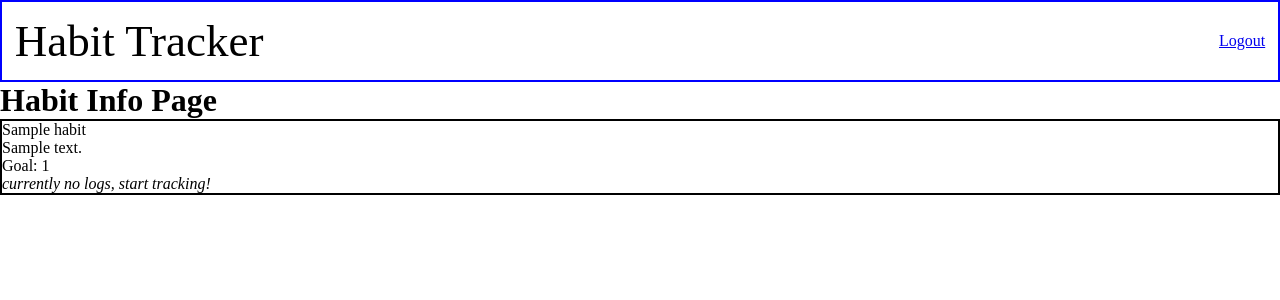
After one commit to momentum-team-7/django-habit-tracker-drehan7, a Django app: page /home/habit_info/1/ in a window 1280 px wide. The commit adds this page. Shown: the top 300 px of the page. Run offline with Django 3.2, Linux system fonts and the light colour scheme; a user stored in the database is signed in; tables that the repository leaves empty hold one stand-in row (values such as "Sample post"); data that the repository does not hold is empty; parts of the project's set-up code (start-up, migrations or seed data) failed here and were passed over; some libraries are stand-ins or nearby versions.

Commit message:
checkpoint; dont think anything is broken. Trying to add logs to habit

```diff
--- a/core/forms.py
+++ b/core/forms.py
@@ -1,18 +1,30 @@
 from django import forms
 from .models import Profile, HabitLog, Habit, User
+
 
 class ProfileForm(forms.ModelForm):
     def __init__(self, *args, **kwargs):
         super(ProfileForm, self).__init__(*args, **kwargs)
-        self.fields['user'].disabled = True
-        self.fields['user'].widget = forms.HiddenInput()
+        self.fields["user"].disabled = True
+        self.fields["user"].widget = forms.HiddenInput()
 
     class Meta:
         model = Profile
-        fields = ['user', 'first_name', 'last_name']
+        fields = ["user", "first_name", "last_name"]
 
 
 class HabitForm(forms.ModelForm):
     class Meta:
         model = Habit
-        fields = ['title','description', 'goal']
+        fields = ["title", "description", "goal"]
+
+
+class HabitLogForm(forms.ModelForm):
+    def __init__(self, *args, **kwargs):
+        super(HabitLogForm, self).__init__(*args, **kwargs)
+        self.fields["habit"].disabled = True
+        self.fields["habit"].widget = forms.HiddenInput()
+
+    class Meta:
+        model = HabitLog
+        fields = ["habit", "date", "track_unit"]
--- a/core/models.py
+++ b/core/models.py
@@ -1,9 +1,12 @@
 from django.db import models
 from django.contrib.auth.models import AbstractUser
+from django.utils import timezone
 import psycopg2
+
 
 class User(AbstractUser):
     pass
+
 
 class Profile(models.Model):
     user = models.ForeignKey(User, on_delete=models.CASCADE)
@@ -14,19 +17,20 @@ class Profile(models.Model):
         return f"{self.first_name} {self.last_name}"
 
 
-class HabitLog(models.Model):
-    date = models.DateField(auto_now_add=True, unique=True)
-    track_unit = models.IntegerField(default = 0)
-
-    def __str__(self):
-        return f"Date: {self.date} | Amount: {self.track_unit}"
-
 class Habit(models.Model):
-    title = models.CharField(max_length = 100)
+    title = models.CharField(max_length=100)
     author = models.ForeignKey(Profile, on_delete=models.CASCADE)
     description = models.CharField(max_length=200)
-    log = models.ForeignKey(HabitLog, on_delete=models.CASCADE, blank=True, null=True)
     goal = models.IntegerField(default=0)
 
     def __str__(self):
         return f"Title: {self.title} | desc: {self.description} | Goal: {self.goal}"
+
+
+class HabitLog(models.Model):
+    habit = models.ForeignKey(Habit, on_delete=models.CASCADE, blank=True, null=True)
+    date = models.DateField(default=timezone.now(), unique=True)
+    track_unit = models.IntegerField(default=0)
+
+    def __str__(self):
+        return f"Date: {self.date} | Amount: {self.track_unit}"
--- a/core/urls.py
+++ b/core/urls.py
@@ -2,8 +2,9 @@ from django.urls import path
 from . import views
 
 urlpatterns = [
-    path('', views.index, name='index'),
-    path('home/', views.home_page, name="home_page"),
-    path('create_profile/', views.create_profile, name="create_profile"),
-    path('add_habit/', views.add_habit, name="add_habit"),
+    path("", views.index, name="index"),
+    path("home/", views.home_page, name="home_page"),
+    path("create_profile/", views.create_profile, name="create_profile"),
+    path("add_habit/", views.add_habit, name="add_habit"),
+    path("home/habit_info/<int:habitpk>/", views.habit_info, name="habit_info"),
 ]
--- a/core/views.py
+++ b/core/views.py
@@ -1,60 +1,89 @@
 from django.contrib.auth.decorators import login_required
 from django.shortcuts import render, get_object_or_404
-from django.http import HttpResponseRedirect
-from .models import Profile, User, Habit
-from .forms import ProfileForm, HabitForm
+from django.http import HttpResponseRedirect, JsonResponse
+from .models import Profile, User, Habit, HabitLog
+from .forms import ProfileForm, HabitForm, HabitLogForm
 
 # Create your views here.
 def index(request):
-    return render(request, 'index.html', {})
+    return render(request, "index.html", {})
 
 
 @login_required
 def home_page(request):
     profiles = Profile.objects.all()
-    current_user = User.objects.get(pk = request.user.pk)
+    current_user = User.objects.get(pk=request.user.pk)
     if current_user not in [profile.user for profile in profiles]:
-        return HttpResponseRedirect('/create_profile')
+        return HttpResponseRedirect("/create_profile")
 
-    profile = Profile.objects.get(user = request.user)
+    profile = Profile.objects.get(user=request.user)
     habits = Habit.objects.filter(author=profile)
 
-    return render(request, 'home_page.html', {'profile': profile, 'habits':habits})
+    return render(request, "home_page.html", {"profile": profile, "habits": habits})
 
 
 @login_required
 def create_profile(request):
     user = get_object_or_404(User, pk=request.user.pk)
-    if request.method == 'POST':
-        form = ProfileForm(request.POST, initial={'user':user})
+    if request.method == "POST":
+        form = ProfileForm(request.POST, initial={"user": user})
         if form.is_valid():
             profile = Profile.objects.create(
-                user = user,
-                first_name = form.cleaned_data['first_name'],
-                last_name = form.cleaned_data['last_name']
+                user=user,
+                first_name=form.cleaned_data["first_name"],
+                last_name=form.cleaned_data["last_name"],
             )
             profile.save()
-        return HttpResponseRedirect('/home/')
+        return HttpResponseRedirect("/home/")
     else:
-        form = ProfileForm(request.POST, initial={'user':user})
+        form = ProfileForm(request.POST, initial={"user": user})
 
-    return render(request, 'create_profile.html', {'form':form})
+    return render(request, "create_profile.html", {"form": form})
+
 
 @login_required
 def add_habit(request):
     user_profile = Profile.objects.get(user=request.user)
-    if request.method == 'POST':
+    if request.method == "POST":
         form = HabitForm(request.POST)
         if form.is_valid():
             new_habit = Habit.objects.create(
-                title = form.cleaned_data['title'],
-                author = user_profile,
-                description = form.cleaned_data['description'],
-                goal = form.cleaned_data['goal']
+                title=form.cleaned_data["title"],
+                author=user_profile,
+                description=form.cleaned_data["description"],
+                goal=form.cleaned_data["goal"],
             )
             new_habit.save()
-        return HttpResponseRedirect('/home/')
+        return HttpResponseRedirect("/home/")
     else:
         form = HabitForm(request.POST)
 
-    return render(request, 'add_habit.html', {'form':form, 'profile':user_profile})
+    return render(request, "add_habit.html", {"form": form, "profile": user_profile})
+
+
+@login_required
+def habit_info(request, habitpk):
+    habit = Habit.objects.get(pk=habitpk)
+    habit_logs = HabitLog.objects.filter(habit=habit)
+
+    # if request.headers.get("x-requested-with") == "XMLHttpRequest":
+    if request.method == "POST":
+        form = HabitForm(request.POST)
+        if form.is_valid():
+            new_log = HabitLog.objects.get_or_create(
+                habit=habit,
+                date=form.cleaned_data["date"],
+                track_unit=form.cleaned_data["track_unit"],
+            )
+            new_log.save()
+            form.save()
+            data = {"added": "true"}
+            return JsonResponse(data)
+    else:
+        form = HabitLogForm(request.POST)
+
+    return render(
+        request,
+        "habit_info.html",
+        {"habit": habit, "habit_logs": habit_logs, "form": form},
+    )
--- a/static/base.css
+++ b/static/base.css
@@ -21,8 +21,14 @@
 
 .habit {
   border: 1px solid red;
+  margin: 2%;
 }
 
 .add-habit-container {
   border: 2px solid purple;
 }
+
+.log-input {
+  width: 6%;
+  font-size: 20px;
+}
--- a/templates/base.html
+++ b/templates/base.html
@@ -6,6 +6,7 @@
     <meta http-equiv="X-UA-Compatible" content="IE=edge">
     <meta name="viewport" content="width=device-width, initial-scale=1.0">
     <link rel="stylesheet" href="{% static 'base.css' %}">
+    <script src="{% static 'main.js' %}" defer></script>
     <title>UnHabited</title>
 </head>
 <body>
--- /dev/null
+++ b/templates/habit_info.html
@@ -0,0 +1,39 @@
+{% extends 'base.html' %}
+
+{% block content %}
+
+<h1>Habit Info Page</h1>
+
+<div class="main-container">
+
+    <div class="habit-container">
+        {{habit.title}}
+        <br>
+        {{habit.description}}
+        <br>
+        Goal: {{habit.goal}}
+    <div class="logs-container">
+        {% if habit_logs %}
+            {% for log in habit_logs %}
+                {{ log }}
+
+            {% endfor %}
+
+        {% else %}
+        <em>currently no logs, start tracking!</em>
+        {% endif %}
+
+        <div class="log-input-container">
+
+
+        </div>
+    </div>
+
+
+
+    </div>
+</div>
+
+
+
+{% endblock %}
```
Also changed, not shown: static/main.js (added, +16 -0 lines), templates/home_page.html (+13 -1 lines), core/migrations/0005_auto_20210319_1913.py (added), core/migrations/0006_auto_20210319_1936.py (added), core/migrations/0007_auto_20210319_1952.py (added), templates/add_log.html (added).
